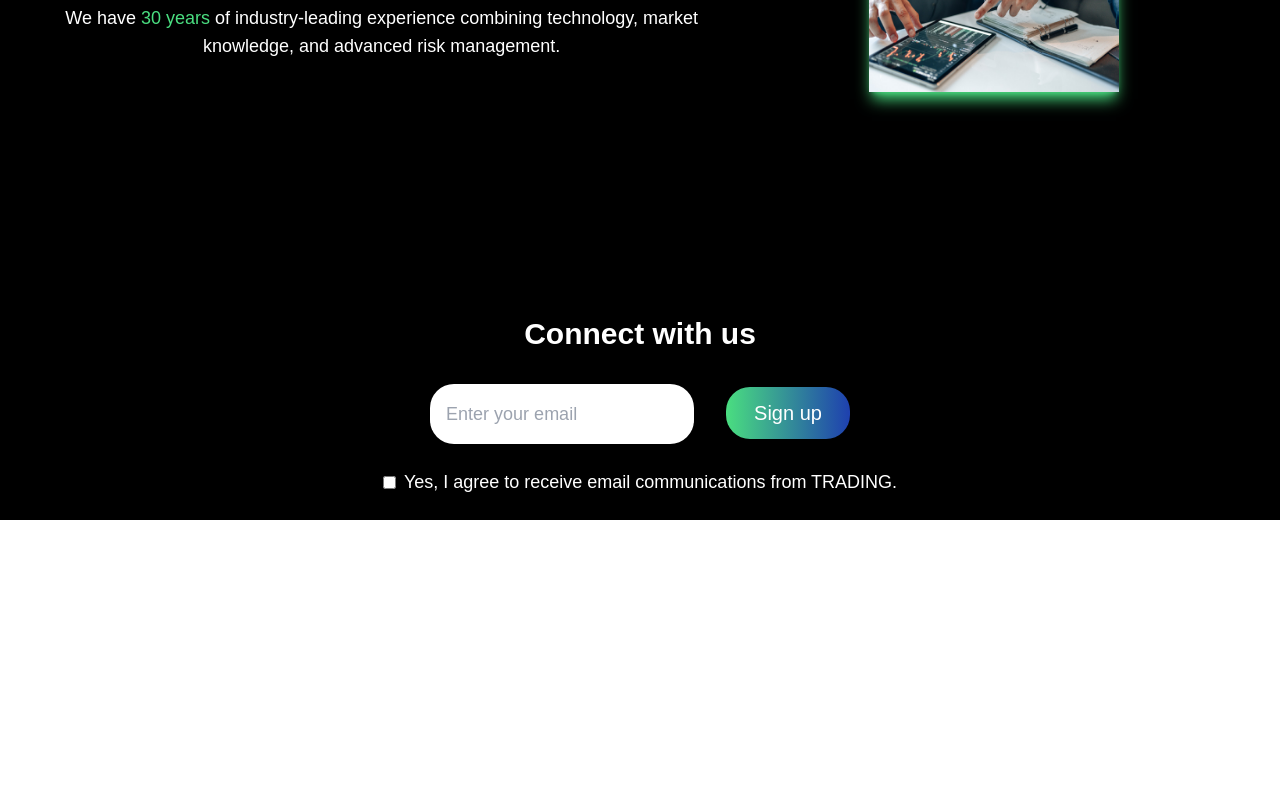
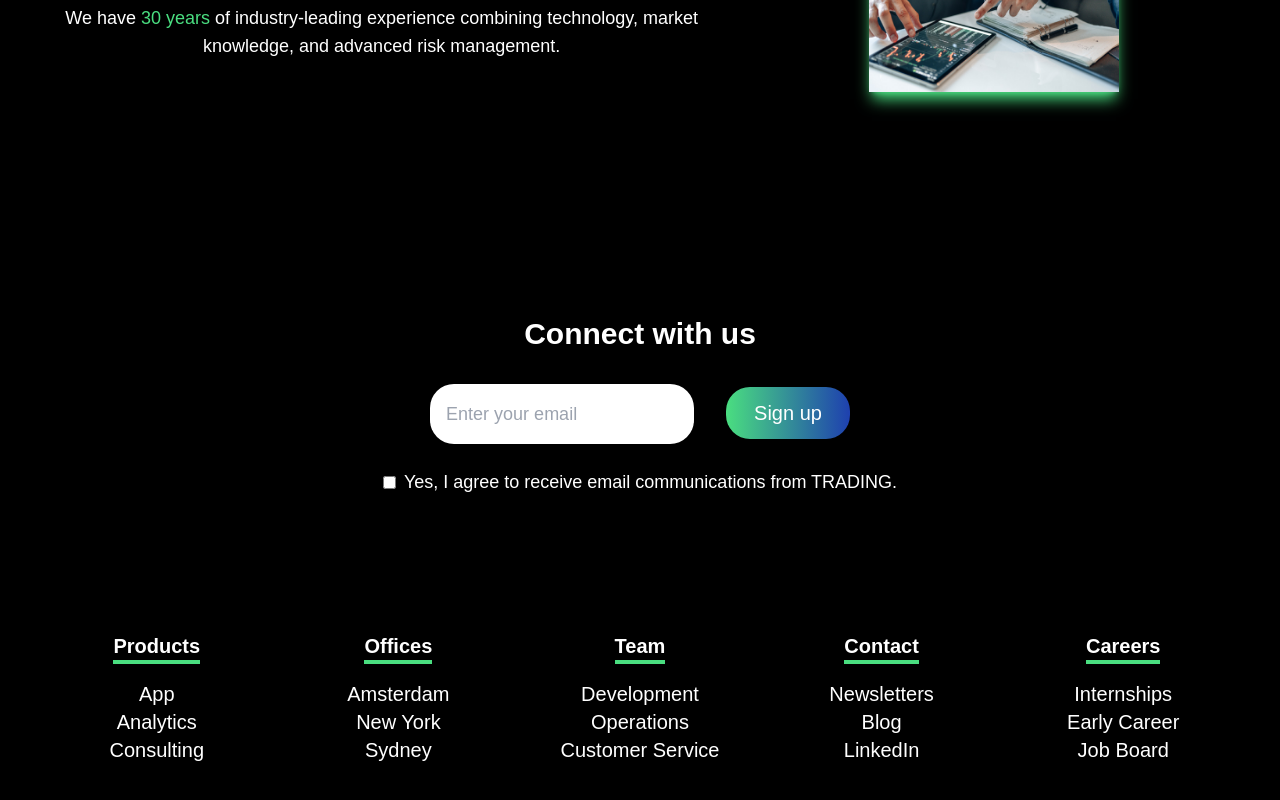
Before and after one commit to ting11222001/Trading-Commerce-Page, a Next.js app: page / in a window 1280 px wide. Shown: the part 2118-2918 px from the top of the page. Before the commit the page ends 2638 px from the top, so only its background shows below. Built offline with nearby package versions, Linux system fonts and the light colour scheme.

Commit message:
feat: 🎸 create footer

```diff
--- /dev/null
+++ b/components/Footer.tsx
@@ -0,0 +1,54 @@
+import React from 'react'
+
+type Props = {}
+
+const Footer = (props: Props) => {
+  return (
+    <div className='bg-black text-white text-center py-16'>
+      <div className='max-w-[1240px] mx-auto px-4 grid sm:grid-cols-2 lg:grid-cols-5'>
+        <div>
+          <h3 className='font-bold text-xl border-b-4 border-green inline-block my-4'>Products</h3>
+          <ul>
+            <li>App</li>
+            <li>Analytics</li>
+            <li>Consulting</li>
+          </ul>
+        </div>
+        <div>
+          <h3 className='font-bold text-xl border-b-4 border-green inline-block my-4'>Offices</h3>
+          <ul>
+            <li>Amsterdam</li>
+            <li>New York</li>
+            <li>Sydney</li>
+          </ul>
+        </div>
+        <div>
+          <h3 className='font-bold text-xl border-b-4 border-green inline-block my-4'>Team</h3>
+          <ul>
+            <li>Development</li>
+            <li>Operations</li>
+            <li>Customer Service</li>
+          </ul>
+        </div>
+        <div>
+          <h3 className='font-bold text-xl border-b-4 border-green inline-block my-4'>Contact</h3>
+          <ul>
+            <li>Newsletters</li>
+            <li>Blog</li>
+            <li>LinkedIn</li>
+          </ul>
+        </div>
+        <div>
+          <h3 className='font-bold text-xl border-b-4 border-green inline-block my-4'>Careers</h3>
+          <ul>
+            <li>Internships</li>
+            <li>Early Career</li>
+            <li>Job Board</li>
+          </ul>
+        </div>
+      </div>
+    </div>
+  )
+}
+
+export default Footer
--- a/components/Subscribe.tsx
+++ b/components/Subscribe.tsx
@@ -4,7 +4,7 @@ type Props = {}
 
 const Subscribe = (props: Props) => {
   return (
-    <div className='w-full text-white bg-black text-center pt-8'>
+    <div className='w-full text-white bg-black text-center py-8'>
       <h1 className='mb-8'>Connect with us</h1>
       <div>
         <input type="email" placeholder='Enter your email' className='font-light text-lg p-4 rounded-3xl mr-4' />
--- a/pages/index.tsx
+++ b/pages/index.tsx
@@ -4,6 +4,7 @@ import Hero from "@/components/Hero";
 import About from "@/components/About";
 import Developer from "@/components/Developer";
 import Subscribe from "@/components/Subscribe";
+import Footer from "@/components/Footer";
 
 export default function Home() {
   return (
@@ -13,6 +14,7 @@ export default function Home() {
       <About />
       <Developer />
       <Subscribe />
+      <Footer />
     </h1>
   )
 }
--- a/styles/globals.css
+++ b/styles/globals.css
@@ -13,6 +13,7 @@
     @apply text-3xl font-extrabold;
   }
 
+  li,
   a {
     @apply text-xl font-light;
   }
```
